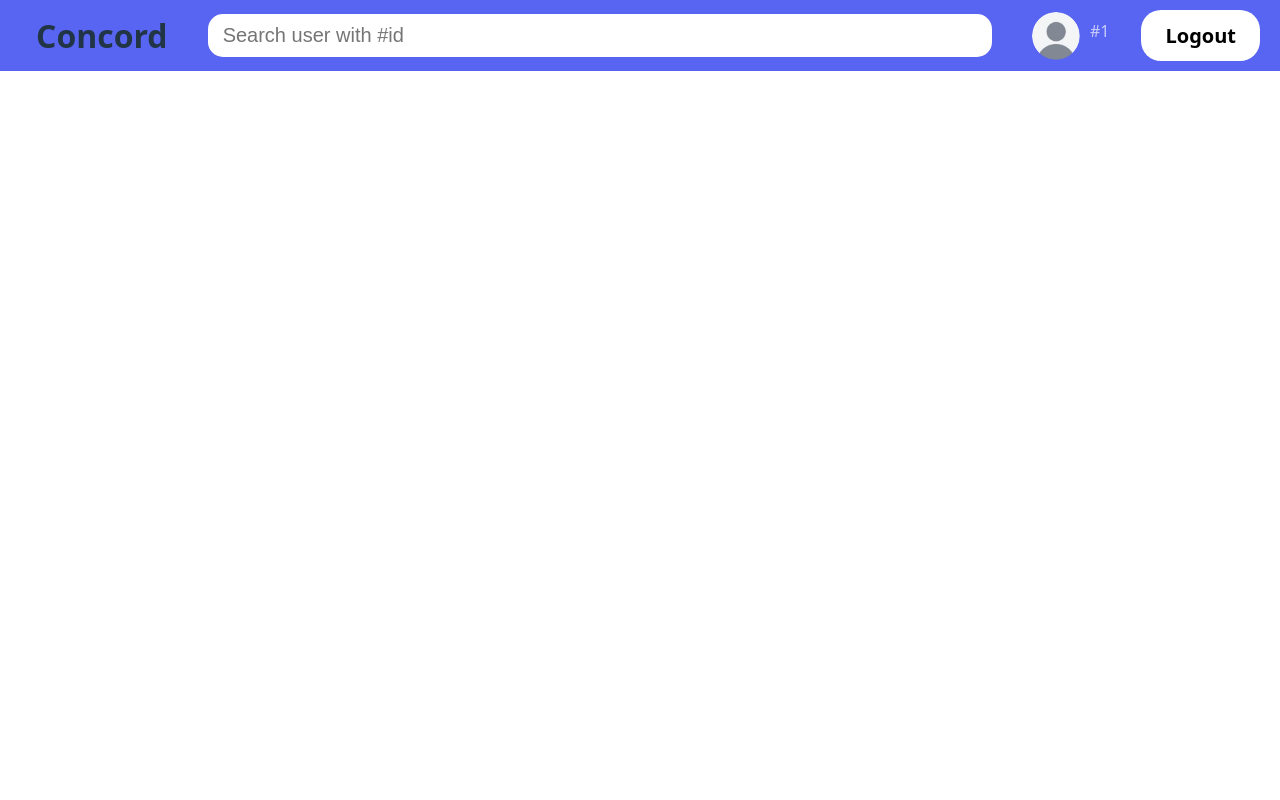
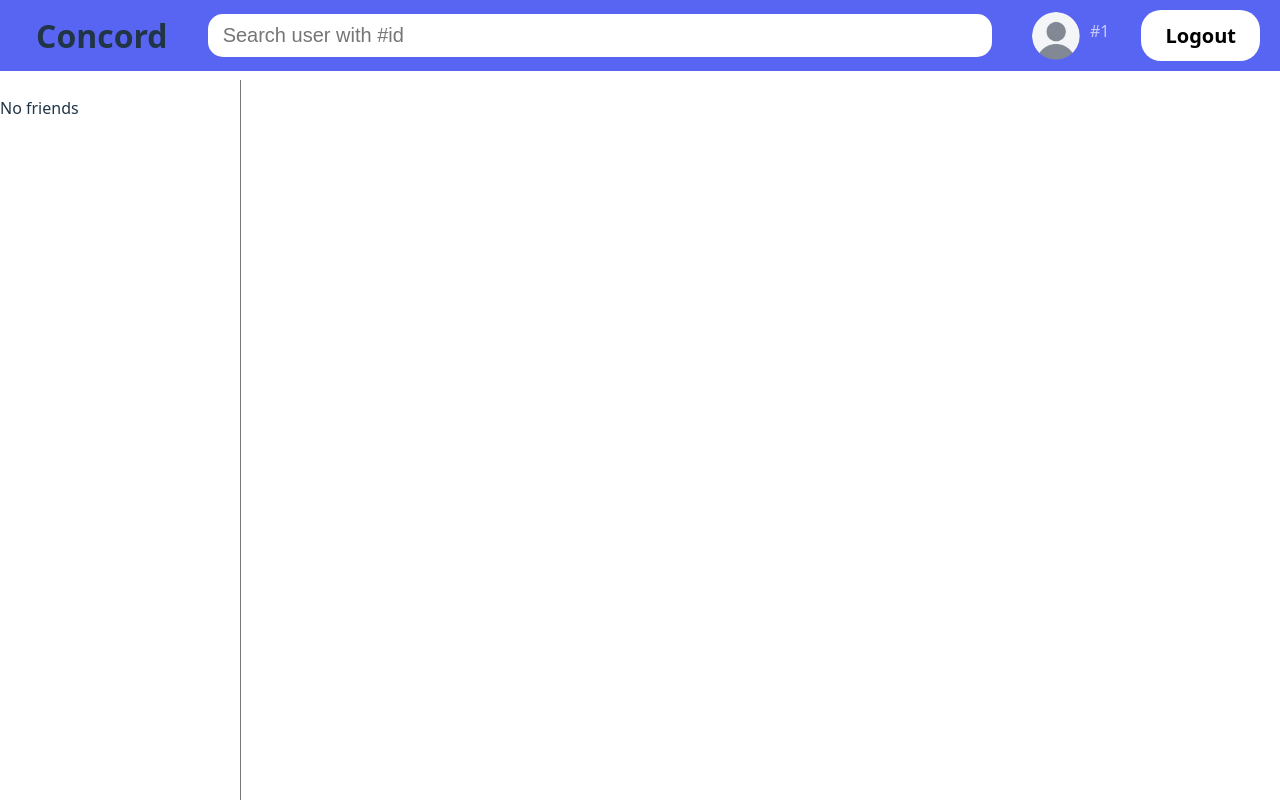
Before and after one commit to 7472062/mern-chat, a React (Vite) app in the folder client/: page /chat in a window 1280 px wide. Built offline with nearby package versions, Linux system fonts and the light colour scheme; sample sign-in values are in the browser's storage.

Commit message:
친구 리스트 표시 구현

```diff
--- a/client/src/pages/Chat.css
+++ b/client/src/pages/Chat.css
@@ -1,6 +1,7 @@
 .chat-page-container {
     display: flex;
     flex-direction: column;
+    height: 100vh
 }
 
 .navbar {
@@ -135,3 +136,49 @@
     padding-bottom: 0.2rem;
     color: #fff;
 }
+
+.chat-content-area {
+    display: flex;
+    flex-grow: 1;
+    margin-top: 80px;
+}
+
+.friend-avatar {
+    width: 3rem;
+    height: 3rem;
+    border-radius: 50%;
+}
+
+.friend-list-panel {
+    width: 240px;
+    border-right: 1px solid #777777;
+    overflow-y: auto;
+}
+
+.friend-list {
+    list-style-type: none;
+    padding: 0;
+    margin: 0;
+    flex-grow: 1;
+}
+
+.friend-item-box {
+    display: flex;
+    align-items: center;
+    padding: 8px 10px;
+    border-bottom: 1px solid #777;
+    cursor: pointer;
+    transition: background-color 0.1s ease-in-out;
+}
+
+.friend-item-box:hover {
+    background-color: #4954c8;
+}
+
+.friend-nickname {
+    font-size: 1.5rem;
+    margin-left: 1rem;
+    white-space: nowrap;
+    overflow: hidden;
+    text-overflow: ellipsis;
+}
--- a/client/src/pages/Chat.jsx
+++ b/client/src/pages/Chat.jsx
@@ -12,6 +12,9 @@ function Chat() {
     const [searchTerm, setSearchTerm] = useState('');
     const [searchResults, setSearchResults] = useState(null);
     const [isSearchFocused, setIsSearchFocused] = useState(false);
+
+    // 친구 목록 관련 상태
+    const [friendsList, setFriendsList] = useState([]);
 
     useEffect(() => {
         const accessToken = sessionStorage.getItem('accessToken');
@@ -69,6 +72,24 @@ function Chat() {
 
         return () => clearTimeout(delayDebounceFn);
     }, [searchTerm]);
+
+    // 친구 상세 목록 가져오기
+    useEffect(() => {
+        if (user && user.friends) {
+            const friendDetails = async () => {
+                try {
+                    const friendsData = await apiService.get('/users/my-friends');
+                    setFriendsList(friendsData || []);
+                } catch (error) {
+                    console.error('Friends list error:', error);
+                    setFriendsList([]);
+                }
+            }
+            friendDetails();
+        } else {
+            setFriendsList([]);
+        }
+    }, [user]);
 
     const handleSearchChange = (e) => {
         setSearchTerm(e.target.value);
@@ -167,8 +188,22 @@ function Chat() {
                 <button onClick={handleLogout} className="logout">Logout</button>
             </nav>
             <div className="chat-content-area">
-                <div className="friend-list">
-
+                <div className="friend-list-panel">
+                    {friendsList.length > 0 ? (
+                        <ul className="friend-list">
+                            {friendsList.map((friend) => (
+                                <li key={friend._id} className="friend-item-box">
+                                    <img
+                                        src={friend.profilePic || '/default-avatar.png'}
+                                        className="friend-avatar"
+                                    />
+                                    <span className="friend-nickname">{friend.nickname}</span>
+                                </li>
+                            ))}
+                        </ul>
+                    ) : (
+                        <p className="no-friends-message">No friends</p>
+                    )}
                 </div>
             </div>
         </div>
```
